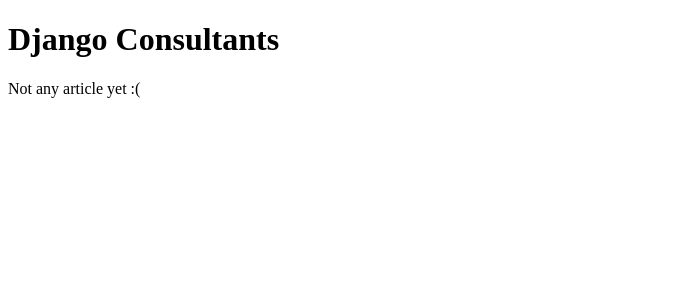
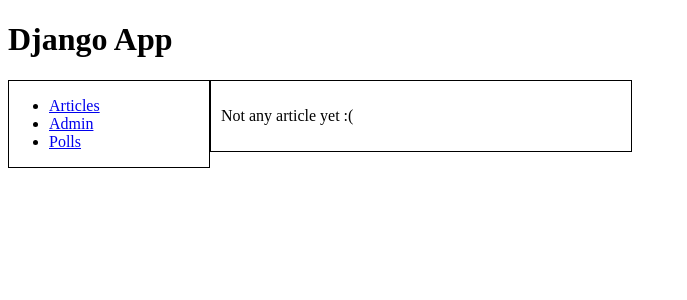
Before and after one commit to exploreshaifali/Poll-App, a Django app: page /articles/all/ in a window 1280 px wide. Shown: the top 300 px of the page, without its empty margins (0-687 px from the left). Run offline with Django 3.2, Linux system fonts and the light colour scheme; parts of the project's set-up code (start-up, migrations or seed data) failed here and were passed over.

Commit message:
Modified base template of project

```diff
--- a/articles/templates/articles/all.html
+++ b/articles/templates/articles/all.html
@@ -1,13 +1,13 @@
 {% extends "base.html" %}
 
 {% block head %}
-  <title>Django Consultants</title>
+  <title>Django App</title>
+    <header>
+      <h1>Django App</h1>
+  </header>
 {% endblock %}
 
 {% block body %}
-  <header>
-      <h1>Django Consultants</h1>
-  </header>
   {% if articles_listl.count <= 0 %}
       <section>
           <p>All articles are follows:</p>
--- a/templates/base.html
+++ b/templates/base.html
@@ -2,10 +2,38 @@
 <html>
   <head>
     <meta http-equiv="Content-Type" content="text/html;charset=utf-8" />
+    <title> {%block title %} First Django APP {% endblock %} </title>
     {% block head %}{% endblock %}
+    <style type="text/css">
+    	#sidebar{
+		float:left;
+		width:200px;
+		border: 1px solid #000;
+	   }
+
+	#content{
+		float:left;
+		width:400px;
+		border: 1px solid #000;
+		padding: 10px;
+	}
+    </style>
   </head>
   <body>
-  	{% block content %}{% endblock %}
-    {% block body %}{% endblock %}
+    <div id="page">
+        <div id="sidebar">
+            {% block sidebar %}
+    		<ul>
+    			<li><a href="/articles/all">Articles</a></li>
+    			<li><a href="/admin">Admin</a></li>
+    			<li><a href="/polls">Polls</a></li>
+    		</ul>
+             {% endblock %}
+        </div>
+    	<div id='content'>
+  			{% block content %}{% endblock %}
+    		{% block body %}{% endblock %}
+    	</div>
+    </div>
   </body>
 </html>
```
Also changed, not shown: templates/index.html (+4 -5 lines).
